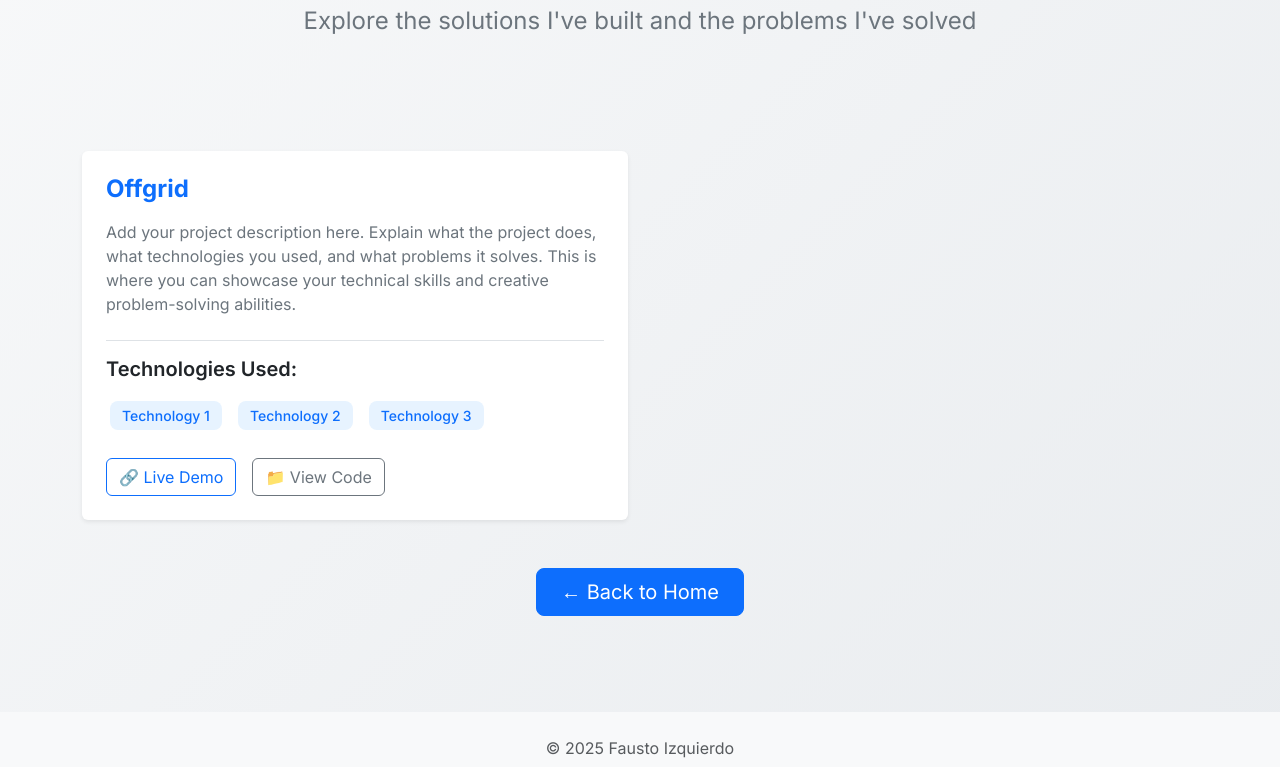
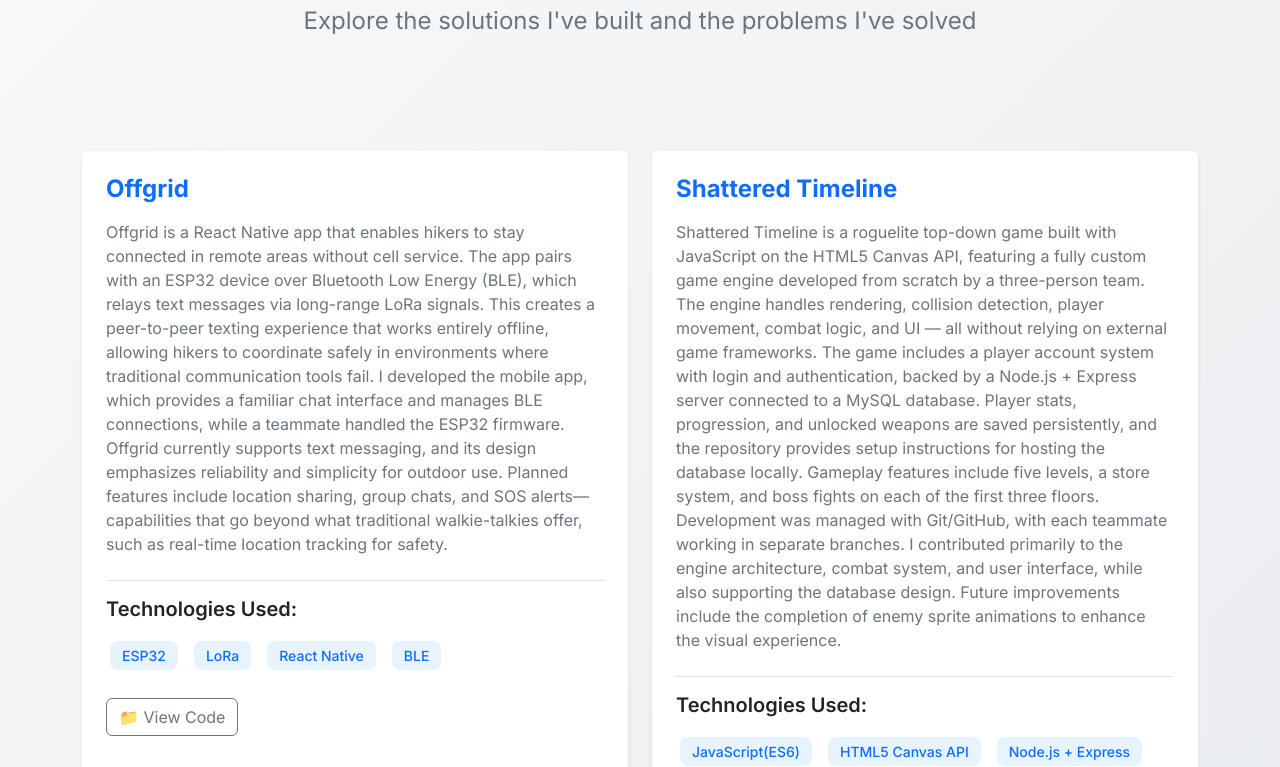
Before and after one commit to fizquiv/fizquiv.github.io, a plain HTML site: page projects.html in a window 1280 px wide. Shown: the part 208-975 px from the top of the page. Drawn offline with nearby package versions, Linux system fonts and the light colour scheme.

Commit message:
add two projects to projects html page

```diff
--- a/projects.html
+++ b/projects.html
@@ -45,31 +45,79 @@
   <!-- Projects Grid -->
   <main class="container py-5">
     <div class="row g-4">
-      <!-- Project 1 Container -->
+      <!-- Project 1: Offgrid -->
       <div class="col-lg-6">
         <div class="card h-100 shadow-sm border-0">
           <div class="card-body p-4">
             <h3 class="card-title h4 fw-bold text-primary mb-3">Offgrid</h3>
             <p class="card-text text-secondary mb-4">
-              Add your project description here. Explain what the project does, what technologies you used,
-              and what problems it solves. This is where you can showcase your technical skills and
-              creative problem-solving abilities.
+              Offgrid is a React Native app that enables hikers to stay connected in remote areas without cell service.
+              The app pairs with an ESP32 device over Bluetooth Low Energy (BLE), which relays text messages via
+              long-range LoRa signals. This creates a peer-to-peer texting experience that works entirely offline,
+              allowing hikers to coordinate safely in environments where traditional communication tools fail.
+              I developed the mobile app, which provides a familiar chat interface and manages BLE connections, while a
+              teammate handled the ESP32 firmware. Offgrid currently supports text messaging, and its design emphasizes
+              reliability and simplicity for outdoor use.
+              Planned features include location sharing, group chats, and SOS alerts—capabilities that go beyond what
+              traditional walkie-talkies offer, such as real-time location tracking for safety.
             </p>
 
             <!-- Project Details -->
             <div class="mt-4 pt-3 border-top">
               <h5 class="fw-semibold mb-3">Technologies Used:</h5>
               <div class="d-flex flex-wrap gap-2 mb-4">
-                <span class="tech-tag">Technology 1</span>
-                <span class="tech-tag">Technology 2</span>
-                <span class="tech-tag">Technology 3</span>
+                <span class="tech-tag">ESP32</span>
+                <span class="tech-tag">LoRa</span>
+                <span class="tech-tag">React Native</span>
+                <span class="tech-tag">BLE</span>
+              </div>
+
+              <div class="d-flex flex-wrap gap-3">
+                <a href="https://github.com/fizquiv/offgrid" class="btn btn-outline-secondary">
+                  📁 View Code
+                </a>
+              </div>
+            </div>
+          </div>
+        </div>
+      </div>
+
+      <!-- Project 2: Shattered Timeline -->
+      <div class="col-lg-6">
+        <div class="card h-100 shadow-sm border-0">
+          <div class="card-body p-4">
+            <h3 class="card-title h4 fw-bold text-primary mb-3">Shattered Timeline</h3>
+            <p class="card-text text-secondary mb-4">
+              Shattered Timeline is a roguelite top-down game built with JavaScript on the HTML5 Canvas API, featuring
+              a fully custom game engine developed from scratch by a three-person team. The engine handles rendering,
+              collision detection, player movement, combat logic, and UI — all without relying on external game
+              frameworks.
+              The game includes a player account system with login and authentication, backed by a Node.js + Express
+              server connected to a MySQL database. Player stats, progression, and unlocked weapons are saved
+              persistently, and the repository provides setup instructions for hosting the database locally.
+              Gameplay features include five levels, a store system, and boss fights on each of the first three
+              floors. Development was managed with Git/GitHub, with each teammate working in separate branches. I
+              contributed primarily to the engine architecture, combat system, and user interface, while also
+              supporting the database design.
+              Future improvements include the completion of enemy sprite animations to enhance the visual experience.
+            </p>
+
+            <!-- Project Details -->
+            <div class="mt-4 pt-3 border-top">
+              <h5 class="fw-semibold mb-3">Technologies Used:</h5>
+              <div class="d-flex flex-wrap gap-2 mb-4">
+                <span class="tech-tag">JavaScript(ES6)</span>
+                <span class="tech-tag">HTML5 Canvas API</span>
+                <span class="tech-tag">Node.js + Express</span>
+                <span class="tech-tag">MySQL</span>
+                <span class="tech-tag">Git/GitHub</span>
               </div>
 
               <div class="d-flex flex-wrap gap-3">
                 <a href="#" class="btn btn-outline-primary">
                   🔗 Live Demo
                 </a>
-                <a href="#" class="btn btn-outline-secondary">
+                <a href="https://github.com/Bairoflus/Proyecto-Videojuego" class="btn btn-outline-secondary">
                   📁 View Code
                 </a>
               </div>
```
